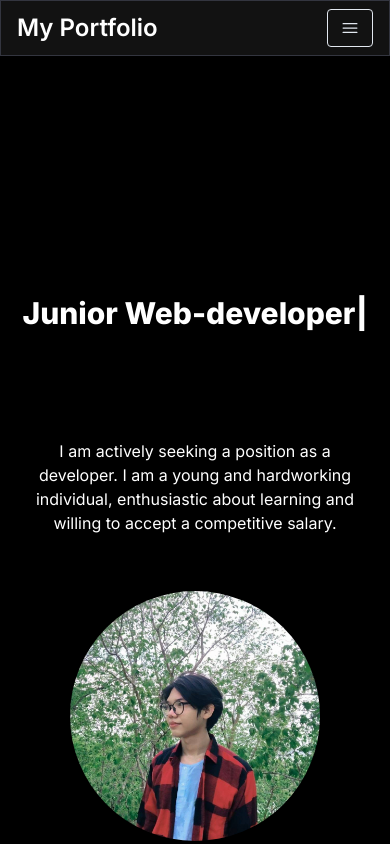
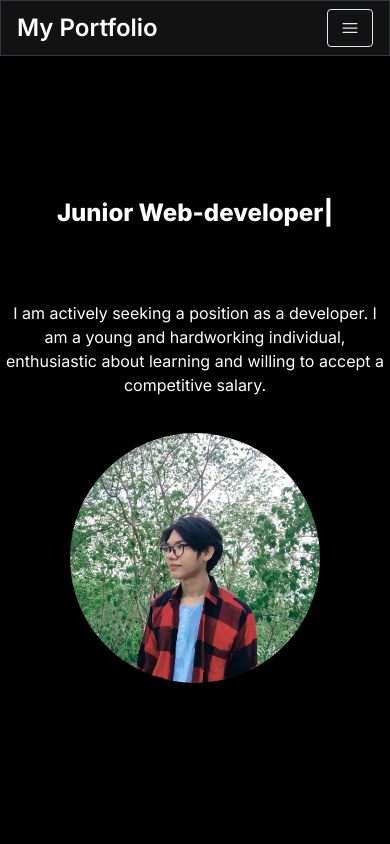
Before and after one commit to KyawZin-Thet/my-portfolio, a Next.js app: page / in a window 390 px wide. Shown: the top 844 px of the page. Built offline with nearby package versions, Linux system fonts and the light colour scheme.

Commit message:
upgraded 2

```diff
--- a/app/components/HeroSection.tsx
+++ b/app/components/HeroSection.tsx
@@ -4,11 +4,11 @@ import { TypeAnimation } from "react-type-animation";
 
 export default function HeroSection() {
   return (
-    <section className="flex items-center mt-32 sm:mt-0  h-lvh">
-      <div className="grid grid-cols-1 sm:grid-cols-2 place-items-center ">
+    <section className="flex items-center mt-0   h-lvh">
+      <div className="grid grid-cols-1  sm:grid-cols-2 place-items-center ">
         <div className=" text-center sm:text-left ">
-          <div className="mb-6 pt-1 h-32 ">
-            <h1 className="hidden sm:block sm:pt-3 mt-5 text-white text-2xl sm:text-3xl lg:leading-normal font-extrabold">
+          <div className=" mb-2 pt-1 h-28 sm:h-44 ">
+            <h1 className="hidden sm:block sm:pt-3 mt-5 text-white sm:text-3xl lg:leading-normal font-extrabold">
               Hello I&apos;m
             </h1>
             <br />
@@ -16,12 +16,12 @@ export default function HeroSection() {
               sequence={["Kyaw Zin Thet", 1800, "Junior Web-developer", 1800]}
               wrapper="span"
               speed={40}
-              className=" text-white text-3xl sm:text-4xl lg:leading-normal font-extrabold "
+              className=" text-white text-2xl md:text-4xl lg:leading-normal font-extrabold "
               repeat={Infinity}
             />
           </div>
 
-          <p className="text-white p-5 text-base sm:text-lg my-5 lg:text-xl">
+          <p className="text-white text-base sm:text-lg my-5 lg:text-xl">
             I am actively seeking a position as a developer. I am a young and
             hardworking individual, enthusiastic about learning and willing to
             accept a competitive salary.
```
